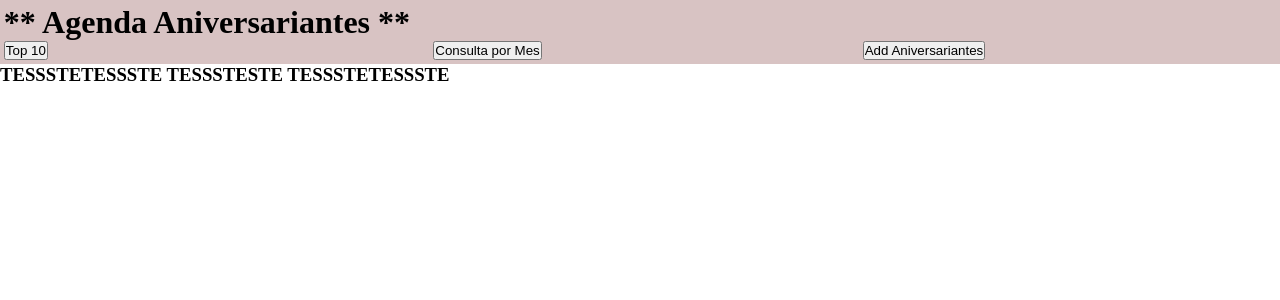
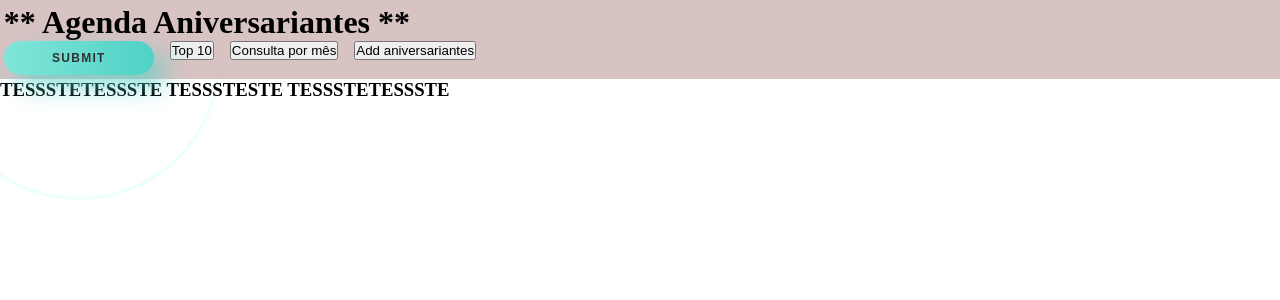
Before and after one commit to Luciara-Abreu/API_Aniversariantes_POSTGRES_FRONT, a React (Create React App) app: page / in a window 1280 px wide. Shown: the top 300 px of the page. Built offline with nearby package versions, Linux system fonts and the light colour scheme.

Commit message:
testing button

```diff
--- /dev/null
+++ b/src/App/components/buttons/anel/index.tsx
@@ -0,0 +1,19 @@
+import React from  'react'
+import { WrapButtonAnel, StylesButtonAnel} from "./styles";
+import { useHistory } from 'react-router-dom';
+
+const ButtonAnel: React.FC = () => {
+  const history = useHistory();
+  const handleClick = () => {
+    history.push('/entrar')
+  }
+
+  return (
+    <WrapButtonAnel>
+      <StylesButtonAnel className="button" onClick={handleClick}>Submit</StylesButtonAnel>
+    </WrapButtonAnel>
+
+  )
+}
+
+export default ButtonAnel
--- /dev/null
+++ b/src/App/components/buttons/anel/styles.ts
@@ -0,0 +1,92 @@
+import styled from 'styled-components'
+
+
+const WrapButtonAnel = styled.div`
+  height: 100%;
+  display: flex;
+  align-items: center;
+  justify-content: center
+  `
+
+const StylesButtonAnel = styled.button`
+  min-width: 150px;
+  min-height: 10px;
+  font-family: 'Nunito', sans-serif;
+  font-size: 12px;
+  text-transform: uppercase;
+  letter-spacing: 1.3px;
+  font-weight: 700;
+  color: #313133;
+  background: #4FD1C5;
+  background: linear-gradient(90deg, rgba(129,230,217,1) 0%, rgba(79,209,197,1) 100%);
+  border: none;
+  border-radius: 1000px;
+  box-shadow: 12px 12px 24px rgba(79,209,197,.64);
+  transition: all 0.3s ease-in-out 0s;
+  cursor: pointer;
+  outline: none;
+  position: relative;
+  padding: 10px;
+
+  /*&:before {
+  content: '';
+  border-radius: 1000px;
+  //min-width: calc(150px + 12px);
+  //min-height: calc(20px + 12px);
+  min-width: none;
+  min-height: none;
+  border: 6px solid #00FFCB;
+  box-shadow: 0 0 60px rgba(0,255,203,.64);
+  position: absolute;
+  top: 50%;
+  left: 50%;
+  transform: translate(-50%, -50%);
+  opacity: 0;
+  transition: all .3s ease-in-out 0s;
+}*/
+
+&:hover, &:focus {
+  color: #313133;
+  transform: translateY(-6px);
+}
+
+&:hover::before, &:focus::before {
+  opacity: 1;
+}
+
+::after {
+  content: '';
+  width: 30px; height: 30px;
+  border-radius: 100%;
+  border: 3px solid #00FFCB;
+  position: absolute;
+  z-index: -1;
+  top: 50%;
+  left: 50%;
+  transform: translate(-50%, -50%);
+  animation: ring 1.5s infinite;
+}
+
+&::hover::after, &::focus::after {
+  animation: none;
+  display: none;
+}
+
+@keyframes ring {
+  0% {
+    width: 30px;
+    height: 30px;
+    opacity: 1;
+  }
+  100% {
+    width: 300px;
+    height: 300px;
+    opacity: 0;
+  }
+}
+`
+
+export {
+  WrapButtonAnel,
+  StylesButtonAnel
+}
--- a/src/App/components/Header.tsx
+++ b/src/App/components/header/index.tsx
@@ -1,6 +1,8 @@
 import React from "react";
-import { ButtonContainer, HeaderContainer, Button } from "./styles";
+
 import { useHistory } from 'react-router-dom';
+import { Button, ButtonContainer, HeaderContainer } from "./styles";
+import ButtonAnel from '../buttons/anel/index'
 // https://youtu.be/AXKc4WhgLSA - criar header com typeScript
 
 const Header: React.FC = () => {
@@ -14,9 +16,12 @@ const Header: React.FC = () => {
 <HeaderContainer>
   <h1 className="header-logo">** Agenda Aniversariantes **</h1>
   <ButtonContainer>
+    <ButtonAnel />
+
         <Button><button onClick={handleClick}>Top 10</button></Button>
-        <Button><button onClick={handleClick}>Consulta por Mes</button></Button>
-        <Button><button onClick={handleClick}>Add Aniversariantes</button></Button>
+        <Button><button onClick={handleClick}>Consulta por mês</button></Button>
+        <Button><button onClick={handleClick}>Add aniversariantes</button></Button>
+
   </ButtonContainer>
 </HeaderContainer>
   )
--- a/src/App/components/styles.ts
+++ b/src/App/components/header/styles.ts
@@ -9,9 +9,8 @@ const HeaderContainer = styled.div`
 `
 const ButtonContainer = styled.div`
   width: 100%;
-  display: grid;
+  display: flex;
   grid-template-columns: 1fr 1fr 1fr;
-  justify-content: space-between;
   gap: 1rem;
   //background: red; // cor para visualização de exemplo
 `
--- a/src/App/pages/dashboard/index.tsx
+++ b/src/App/pages/dashboard/index.tsx
@@ -1,5 +1,5 @@
 //import { useRef } from 'react';
-import Header from '../../components/Header';
+import Header from '../../components/header/index';
 import { ContainerDash, Body } from './styles';
 
 export const Dashboard = () => {
```
